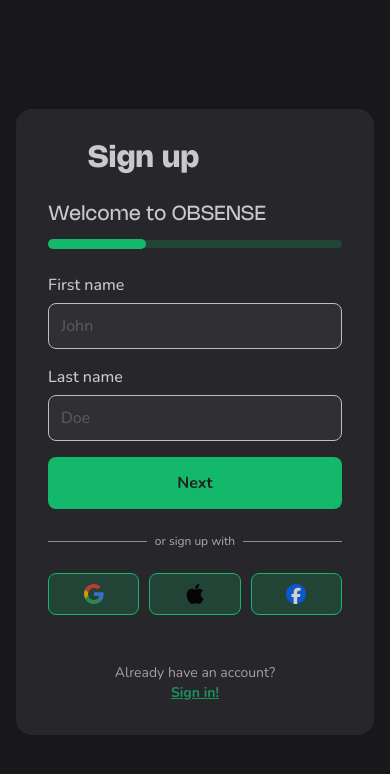
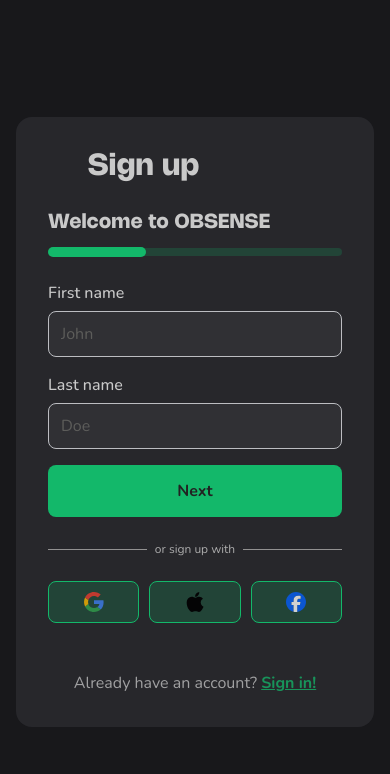
Before and after one commit to Stijn-Houwelijckx/obsense-dashboard-leen, a React (Vite) app: page /signup in a window 390 px wide. Shown: the top 774 px of the page. Built offline with nearby package versions, Linux system fonts and the light colour scheme; the HTML template or start-up script is replaced by a standard one.

Commit message:
style: change background

```diff
--- a/src/pages/SignUp.tsx
+++ b/src/pages/SignUp.tsx
@@ -148,27 +148,27 @@
           <Button label="Try Again" type="button" onClick={handleErrorReset} />
         </div>
       ) : (
-        <div className="min-h-screen flex items-center justify-center bg-secondary-900 px-4">
-          <div className="w-full max-w-[650px] border-0 lg:border-4 lg:border-primary-500 rounded-2xl bg-secondary-800 p-8 opacity-80">
-            {/* DESKTOP ONLY - Welcome & Sign In Link */}
-            <div className="hidden lg:flex flex-row items-center justify-between mb-6">
-              <h2 className="font-title text-2xl text-neutral-50">
-                Welcome to OBSENSE
-              </h2>
-              <Link
-                to="/signin"
-                className="text-neutral-50 opacity-75 text-sm text-right"
-              >
-                <div className="flex flex-col items-end">
-                  <span>Already have an account?</span>
-                  <span className="font-bold text-primary-500 underline underline-offset-1.5">
-                    Sign in!
-                  </span>
+        <div className="relative min-h-screen flex items-center justify-center bg-secondary-900 px-4 overflow-hidden">
+          {/* Left half background color for lg and up */}
+          <div className="hidden lg:block absolute top-0 left-0 w-1/2 h-full bg-[#2B2B30] z-0" />
+
+          {/* Foreground content */}
+          <div className="relative z-10 w-full flex justify-center items-center">
+            <div className="hidden lg:block absolute top-0 left-0 w-1/2 h-full bg-[#2B2B30] z-0">
+              {/* Circle Small - Left Top */}
+              <img
+                src="src/assets/img/circle_small.png"
+                alt="Circle Small"
+                className="absolute top-4 left-[-90px] w-64 h-64 z-10"
+              />
             </div>
-              </Link>
-            </div>
-
-            {/* Header met "Sign up" titel en Back Button */}
+            <div className="w-full max-w-[650px] border-0 lg:border-4 lg:border-primary-500 rounded-2xl bg-secondary-800 p-8 opacity-80 relative">
+              {/* Circle Big - Right Bottom */}
+              <img
+                src="src/assets/img//circle_big.png"
+                alt="Circle Big"
+                className="absolute bottom-4 right-[-550px] w-80 h-80 z-10"
+              />{" "}
               <div className="flex justify-start items-center mb-6">
                 {formStep > 1 ? (
                   <IconButton
@@ -183,13 +183,9 @@
                   Sign up
                 </h1>
               </div>
-
-            {/* MOBILE ONLY - Welcome tekst */}
-            <h2 className="font-title text-xl lg:hidden tracking-wide pb-2.5 text-neutral-50">
+              <h2 className="font-title font-bold text-xl lg:text-2xl tracking-wide pb-2.5 text-neutral-50">
                 Welcome to OBSENSE
               </h2>
-
-            {/* Progress Bar */}
               <div className="h-2.5 flex items-center relative mb-6">
                 <div className="h-3/4 absolute inset-x-0 bg-primary-500/20 rounded-full"></div>
                 <div
@@ -197,8 +193,6 @@
                   style={{ width: `${(formStep / TOTAL_FORM_STEPS) * 100}%` }}
                 ></div>
               </div>
-
-            {/* Formulier */}
               <form className="space-y-4">
                 {formStep === 1 && (
                   <div className="flex flex-col gap-4">
@@ -278,7 +272,9 @@
                       placeholder="••••••••••"
                       register={register}
                       errors={errors}
-                    validation={{ required: "Confirm password is required" }}
+                      validation={{
+                        required: "Confirm password is required",
+                      }}
                       labelClassName="text-neutral-50"
                       inputClassName="text-neutral-50"
                     />
@@ -298,7 +294,6 @@
                   />
                 )}
               </form>
-
               <div className="flex items-center py-6">
                 <div className="flex-1 h-px bg-neutral-300"></div>
                 <span className="px-2 text-xs text-neutral-200">
@@ -306,24 +301,19 @@
                 </span>
                 <div className="flex-1 h-px bg-neutral-300"></div>
               </div>
-
               <div className="flex gap-2.5">
                 <LogoButton icon={GoogleIcon} type="button" />
                 <LogoButton icon={AppleIcon} type="button" />
                 <LogoButton icon={FacebookIcon} type="button" />
               </div>
-
-            {/* MOBILE ONLY - Sign In Link */}
-            <div className="flex justify-center pt-12 lg:hidden">
-              <Link
-                to="/signin"
-                className="text-neutral-50 opacity-75 text-center text-sm"
-              >
+              <div className="flex justify-center pt-12">
+                <Link to="/signin" className="text-neutral-50 opacity-75">
                   Already have an account?{" "}
-                <span className="font-bold text-primary-500 underline underline-offset-1.5 block">
+                  <span className="font-bold text-primary-500 underline underline-offset-1.5">
                     Sign in!
                   </span>
                 </Link>
+              </div>
             </div>
           </div>
         </div>
```
Lines whose indentation alone changed are shown as unchanged.
